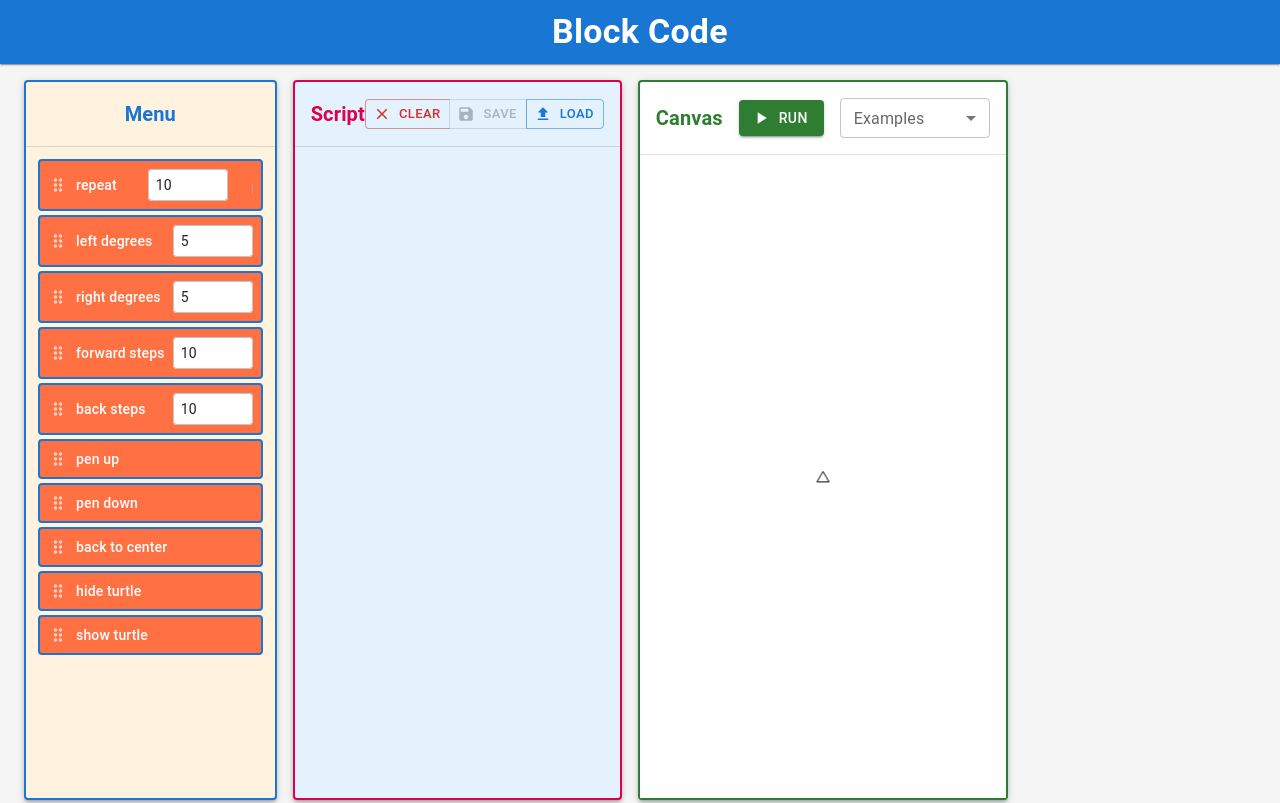
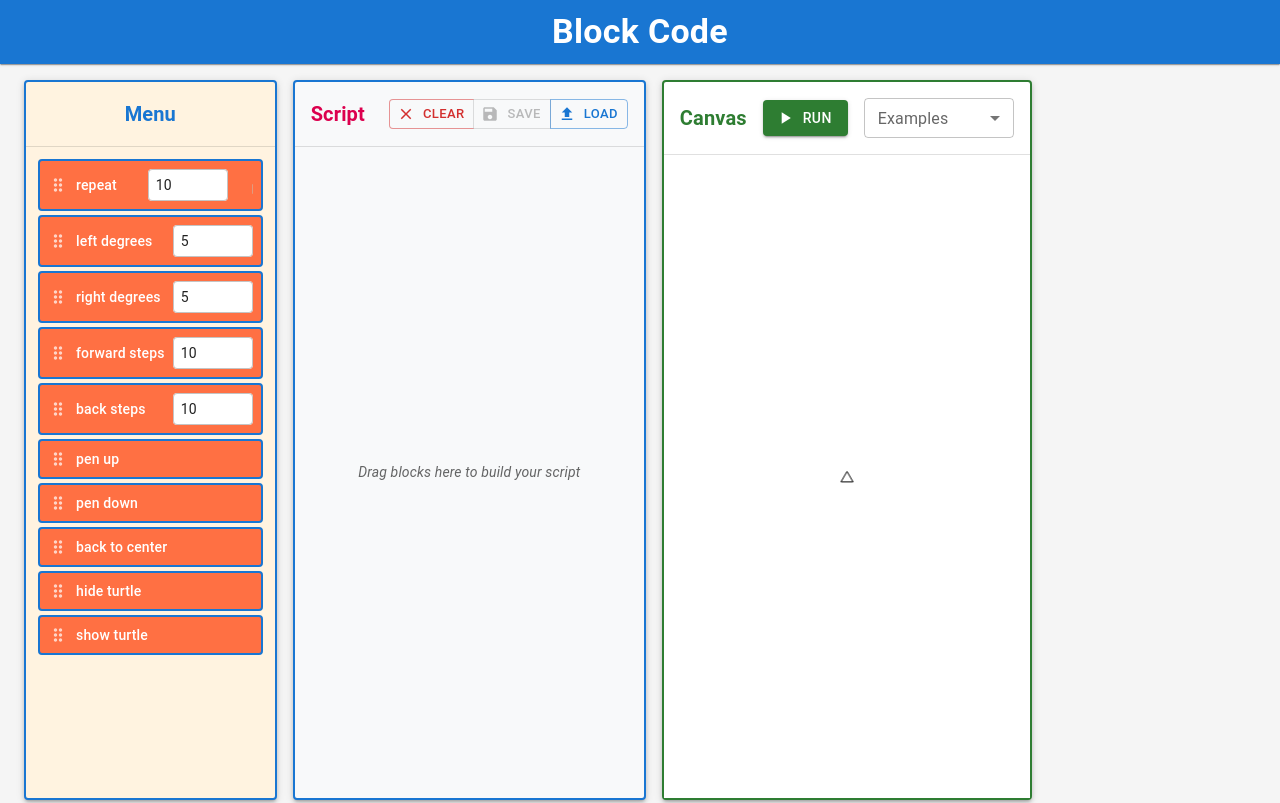
Before and after one commit to minhmannh2001/react-blockcode, a React (Create React App) app: page / in a window 1280 px wide. Built offline with nearby package versions, Linux system fonts and the light colour scheme.

Commit message:
Improve Script component layout and styling with flexbox and empty state

```diff
--- a/src/components/Block.js
+++ b/src/components/Block.js
@@ -11,7 +11,7 @@ const BlockContainer = styled(Paper)(({ theme, variant, isDragging, isRunning, i
     backgroundColor = '#ff7043'; // Orange for menu blocks
   } else if (variant === 'script') {
     backgroundColor = '#42a5f5'; // Blue for script blocks
-    borderColor = theme.palette.secondary.main;
+    borderColor = theme.palette.primary.main; // Use primary color instead of secondary
   }
 
   return {
--- a/src/components/Script.js
+++ b/src/components/Script.js
@@ -7,8 +7,10 @@ import { scriptToJson, jsonToScript } from '../utils/file';
 
 const ScriptContainer = styled(Paper)(({ theme, isDragOver }) => ({
   height: '100%',
-  backgroundColor: isDragOver ? alpha(theme.palette.secondary.main, 0.1) : '#e3f2fd',
-  border: `2px solid ${theme.palette.secondary.main}`,
+  display: 'flex',
+  flexDirection: 'column',
+  backgroundColor: isDragOver ? alpha(theme.palette.primary.main, 0.1) : '#f8f9fa',
+  border: `2px solid ${theme.palette.primary.main}`,
   borderRadius: theme.shape.borderRadius,
   transition: 'background-color 0.2s ease',
 }));
@@ -19,12 +21,17 @@ const ScriptHeader = styled(Box)(({ theme }) => ({
   justifyContent: 'space-between',
   padding: theme.spacing(2),
   borderBottom: `1px solid ${theme.palette.divider}`,
+  minHeight: '64px',
+  gap: theme.spacing(3),
 }));
 
 const ScriptContent = styled(Box)(({ theme }) => ({
-  height: 'calc(100% - 80px)',
+  flex: 1,
   overflowY: 'auto',
   padding: theme.spacing(1),
+  minHeight: '200px',
+  display: 'flex',
+  flexDirection: 'column',
   '&::-webkit-scrollbar': {
     width: '8px',
   },
@@ -33,9 +40,20 @@ const ScriptContent = styled(Box)(({ theme }) => ({
     borderRadius: '4px',
   },
   '&::-webkit-scrollbar-thumb': {
-    background: theme.palette.secondary.main,
+    background: theme.palette.primary.main,
     borderRadius: '4px',
   },
+}));
+
+const EmptyScriptMessage = styled(Box)(({ theme }) => ({
+  display: 'flex',
+  alignItems: 'center',
+  justifyContent: 'center',
+  height: '100%',
+  color: theme.palette.text.secondary,
+  fontStyle: 'italic',
+  textAlign: 'center',
+  padding: theme.spacing(2),
 }));
 
 const Script = ({ blocks, setBlocks, onDragStart, onDragEnter, onDragLeave, onDragOver, onDrop, onDragEnd, onClear }) => {
@@ -155,7 +173,8 @@ const Script = ({ blocks, setBlocks, onDragStart, onDragEnter, onDragLeave, onDr
           </ButtonGroup>
         </ScriptHeader>
         <ScriptContent>
-          {blocks.map((block) => (
+          {blocks && blocks.length > 0 ? (
+            blocks.map((block) => (
               <Block
                 key={block.id}
                 block={block}
@@ -165,7 +184,14 @@ const Script = ({ blocks, setBlocks, onDragStart, onDragEnter, onDragLeave, onDr
                 onDrop={onDrop}
                 variant="script"
               />
-          ))}
+            ))
+          ) : (
+            <EmptyScriptMessage>
+              <Typography variant="body2">
+                Drag blocks here to build your script
+              </Typography>
+            </EmptyScriptMessage>
+          )}
         </ScriptContent>
       </ScriptContainer>
 
```
Lines whose indentation alone changed are shown as unchanged.
